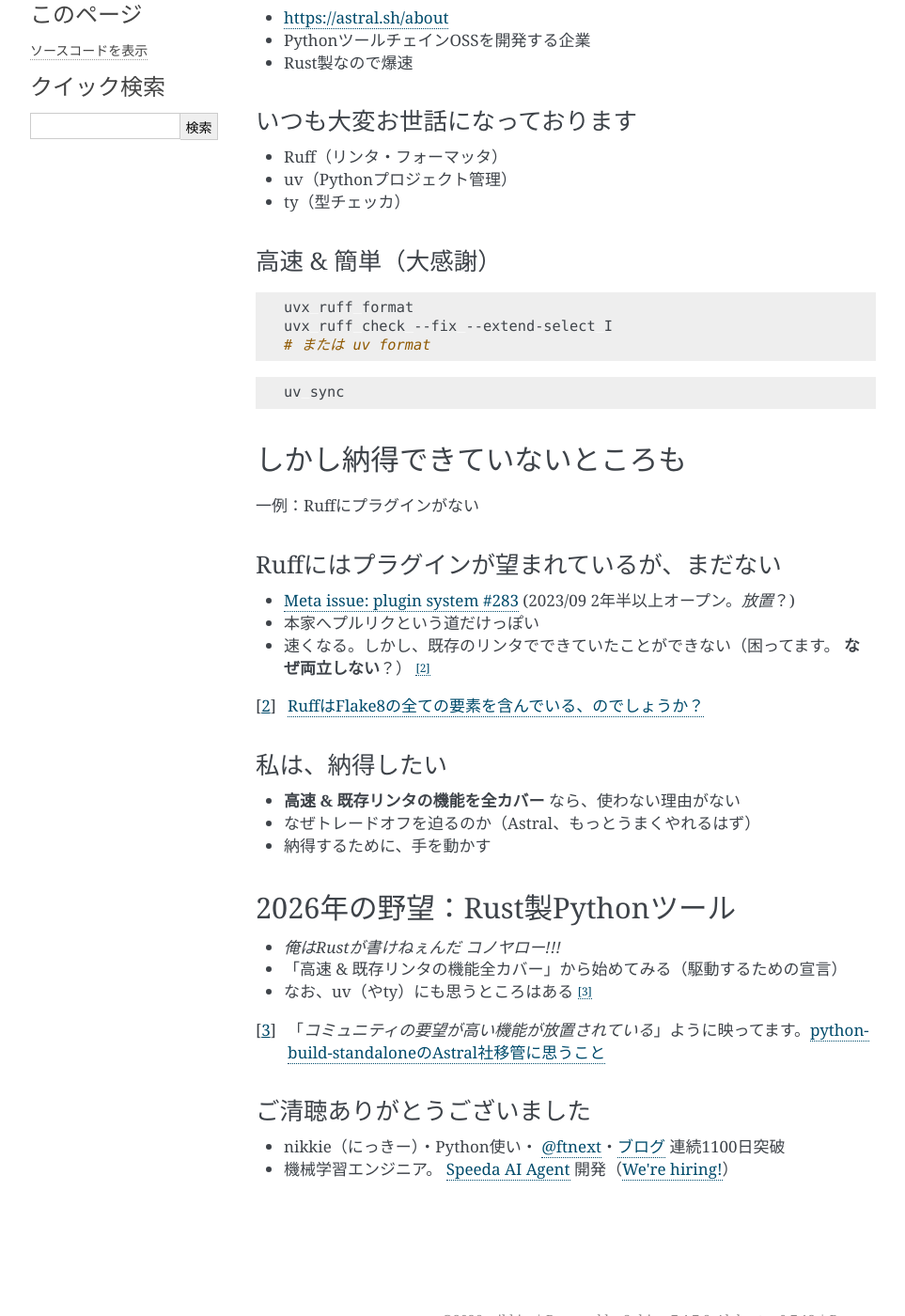
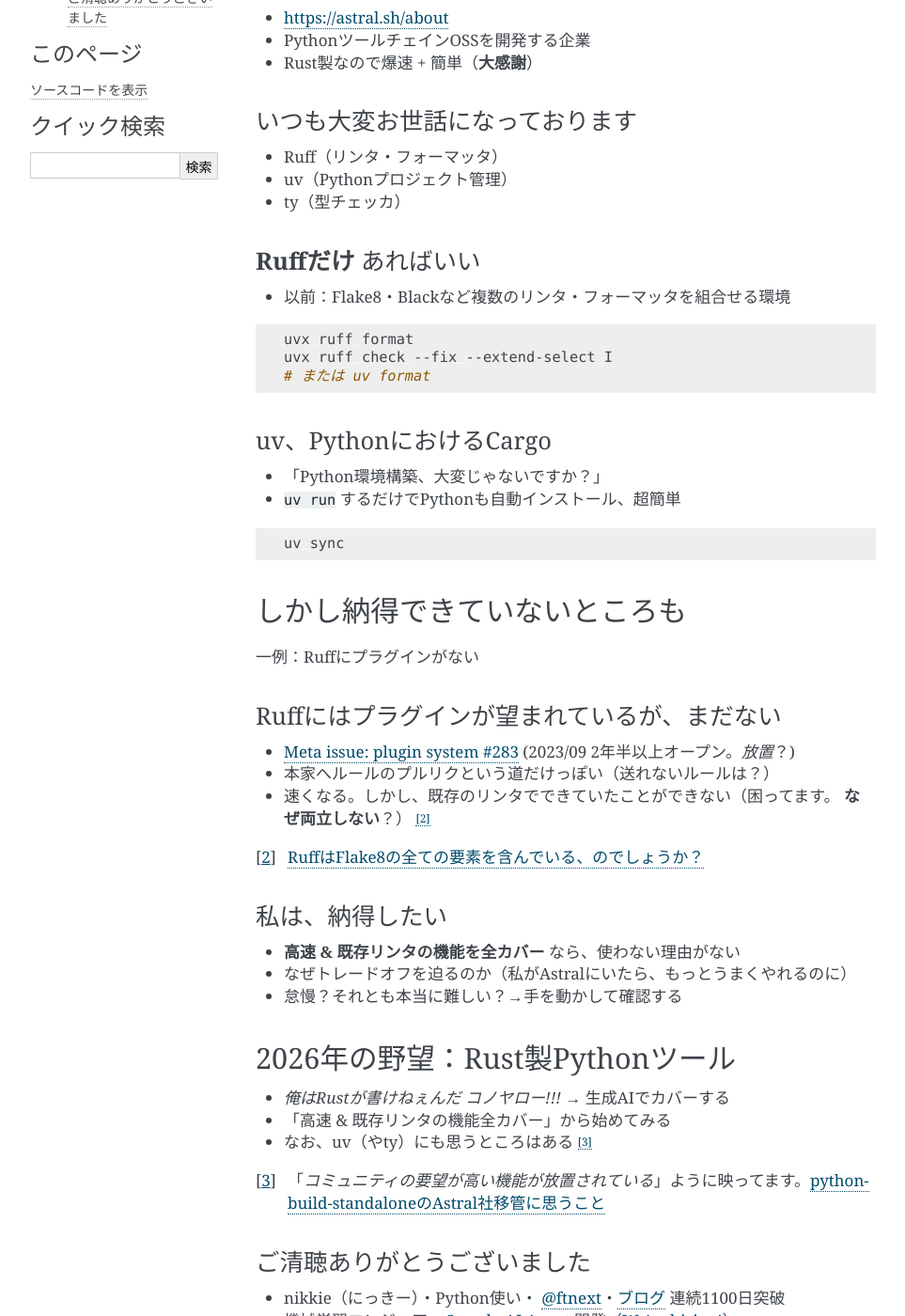
Before and after one commit to ftnext/2026-slides, a Sphinx documentation site: the page built from source/saikyo-dev2/vs-astral.rst, in a window 1280 px wide and 1400 px high, scrolled down 485 px. Shown: the whole window at 94% size, without its empty margins (148-1111 px from the left). Built offline with Sphinx 7.4.7, drawn with Linux system fonts in a browser that asks for light colours; some of the changed text lies outside the part shown.

Commit message:
feat: Refine

```diff
--- a/source/saikyo-dev2/vs-astral.rst
+++ b/source/saikyo-dev2/vs-astral.rst
@@ -22,7 +22,7 @@
 
 * https://astral.sh/about
 * PythonツールチェインOSSを開発する企業
-* Rust製なので爆速
+* Rust製なので爆速 + 簡単（**大感謝**）
 
 いつも大変お世話になっております
 --------------------------------------------------
@@ -31,14 +31,22 @@
 * uv（Pythonプロジェクト管理）
 * ty（型チェッカ）
 
-高速 & 簡単（大感謝）
+**Ruffだけ** あればいい
 --------------------------------------------------
+
+* 以前：Flake8・Blackなど複数のリンタ・フォーマッタを組合せる環境
 
 .. code-block:: shell
 
     uvx ruff format
     uvx ruff check --fix --extend-select I
     # または uv format
+
+uv、PythonにおけるCargo
+--------------------------------------------------
+
+* 「Python環境構築、大変じゃないですか？」
+* ``uv run`` するだけでPythonも自動インストール、超簡単
 
 .. code-block:: shell
 
@@ -53,7 +61,7 @@
 --------------------------------------------------
 
 * `Meta issue: plugin system #283 <https://github.com/astral-sh/ruff/issues/283>`__ (2023/09 2年半以上オープン。*放置*？)
-* 本家へプルリクという道だけっぽい
+* 本家へルールのプルリクという道だけっぽい（送れないルールは？）
 * 速くなる。しかし、既存のリンタでできていたことができない（困ってます。 **なぜ両立しない**？） [#why_ruff_no_plugin_article]_
 
 .. [#why_ruff_no_plugin_article] `RuffはFlake8の全ての要素を含んでいる、のでしょうか？ <https://nikkie-ftnext.hatenablog.com/entry/is-ruff-superset-of-flake8-my-answer-is-no-202501>`__
@@ -62,14 +70,14 @@
 --------------------------------------------------
 
 * **高速 & 既存リンタの機能を全カバー** なら、使わない理由がない
-* なぜトレードオフを迫るのか（Astral、もっとうまくやれるはず）
-* 納得するために、手を動かす
+* なぜトレードオフを迫るのか（私がAstralにいたら、もっとうまくやれるのに）
+* 怠慢？それとも本当に難しい？→手を動かして確認する
 
 2026年の野望：Rust製Pythonツール
 ==================================================
 
-* *俺はRustが書けねぇんだ コノヤロー!!!*
-* 「高速 & 既存リンタの機能全カバー」から始めてみる（駆動するための宣言）
+* *俺はRustが書けねぇんだ コノヤロー!!!* → 生成AIでカバーする
+* 「高速 & 既存リンタの機能全カバー」から始めてみる
 * なお、uv（やty）にも思うところはある [#to_astral_article]_
 
 .. [#to_astral_article] 「*コミュニティの要望が高い機能が放置されている*」ように映ってます。`python-build-standaloneのAstral社移管に思うこと <https://nikkie-ftnext.hatenablog.com/entry/thoughts-astral-take-stewardship-python-build-standalone#%E3%83%A2%E3%83%A4%E3%83%83%E3%81%A8%E3%83%9D%E3%82%A4%E3%83%B3%E3%83%88%E7%AE%A1%E7%90%86%E3%81%99%E3%82%8B%E3%83%AA%E3%83%9D%E3%82%B8%E3%83%88%E3%83%AA%E5%85%A8%E9%83%A8%E8%A6%81%E6%9C%9B%E3%81%AB%E5%BF%9C%E3%81%88%E7%B6%9A%E3%81%91%E3%82%89%E3%82%8C%E3%82%8B>`__
@@ -77,6 +85,8 @@
 ご清聴ありがとうございました
 --------------------------------------------------
 
+.. Astralに喧嘩を売って散るかもしれません。良ければ気にしていただけると嬉しいです
+
 * nikkie（にっきー）・Python使い・:fab:`github` `@ftnext <https://github.com/ftnext>`__・`ブログ <https://nikkie-ftnext.hatenablog.com/>`__ 連続1100日突破
 * 機械学習エンジニア。 `Speeda AI Agent <https://jp.ub-speeda.com/news/speeda-promotion-gallery/>`__ 開発（`We're hiring! <https://hrmos.co/pages/uzabase/jobs/1829077236709650481>`__）
 
```
